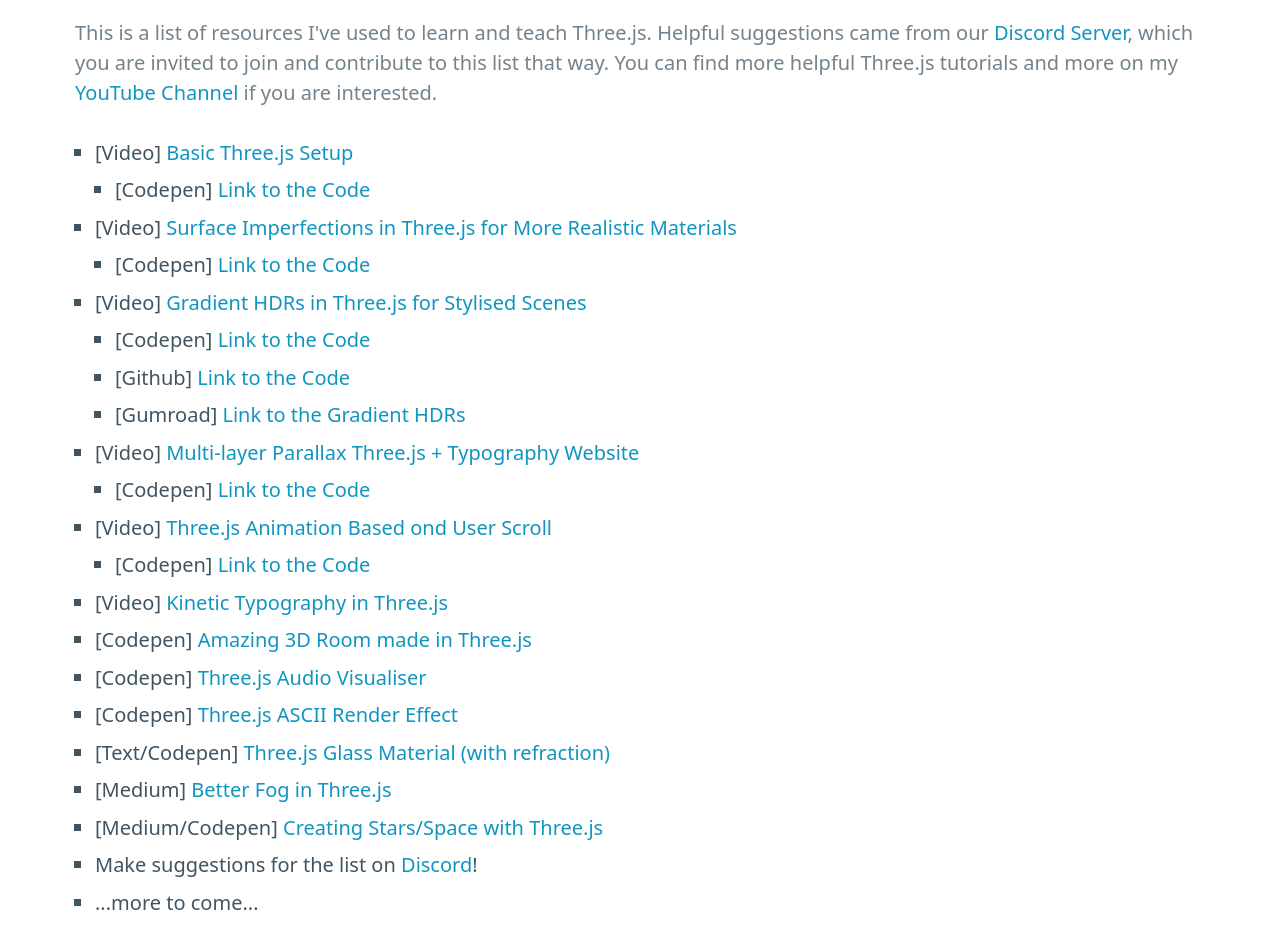
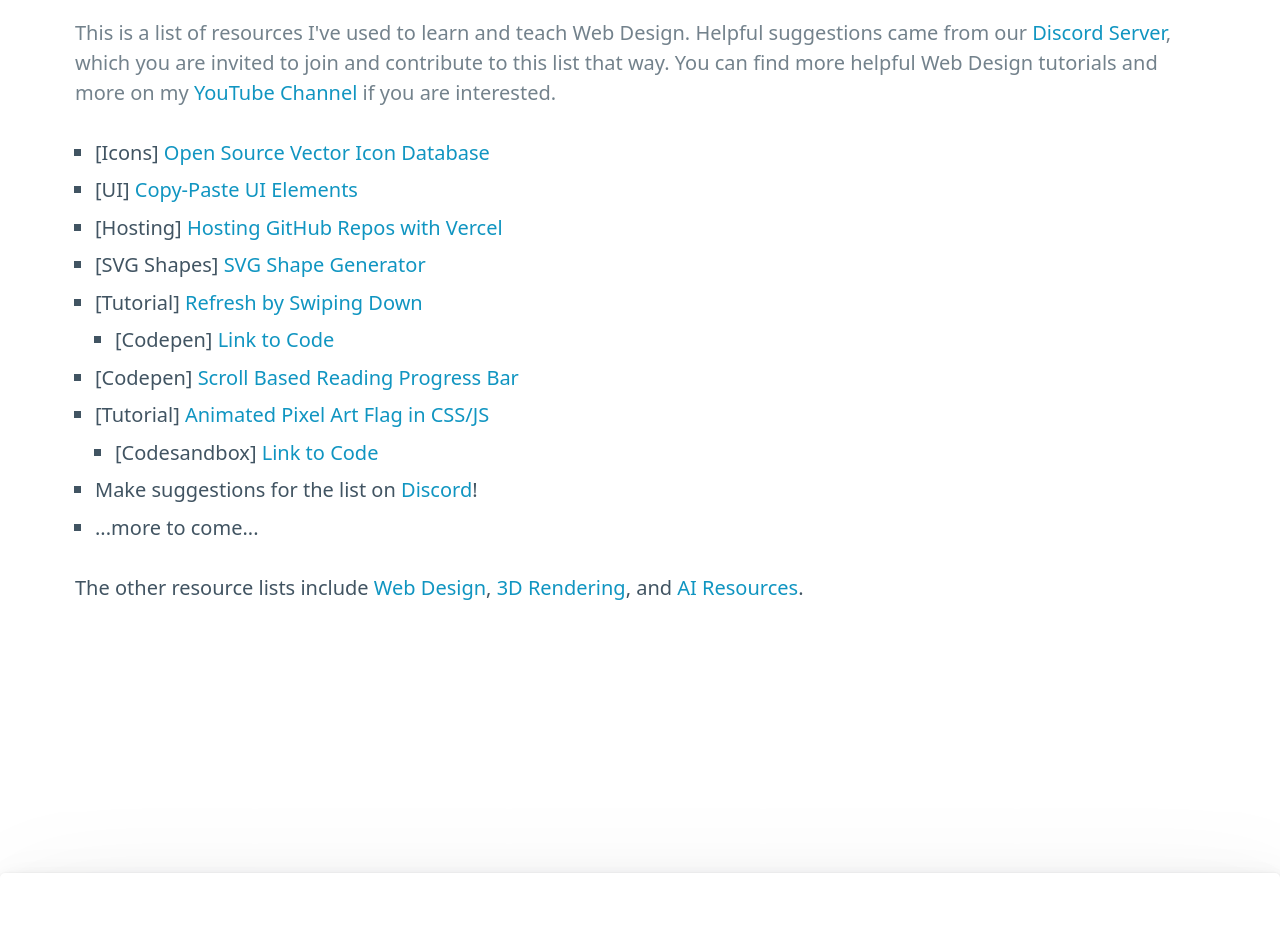
Before and after one commit to miroleon/webdesign-resources, a plain HTML site: page index.html in a window 1280 px wide. Shown: the part 205-1143 px from the top of the page. Drawn offline with nearby package versions, Linux system fonts and the light colour scheme; a script that the page names is missing.

Commit message:
link updates

```diff
--- a/index.html
+++ b/index.html
@@ -4,13 +4,13 @@
 <head>
     <meta charset="utf-8" />
     <meta name="viewport" content="width=device-width, initial-scale=1" />
-    <title>Three.js Resource List</title>
+    <title>Web Design Resource List</title>
     <meta name="description"
-        content="This is a list of resources I've used to learn and teach Three.js. Helpful suggestions came from our Discord Server, which you are invited to join and contribute to this list that way. You can find more helpful Three.js tutorials and more on my YouTube Channel if you are interested." />
-        <link rel="apple-touch-icon" sizes="180x180" href="/favicon_io">
-        <link rel="icon" type="image/png" sizes="32x32" href="./favicon_io/favicon-32x32.png">
-        <link rel="icon" type="image/png" sizes="16x16" href="./favicon_io/favicon-16x16.png">
-        <link rel="manifest" href="./favicon_io/site.webmanifest">
+        content="This is a list of resources I've used to learn and teach Web Design. Helpful suggestions came from our Discord Server, which you are invited to join and contribute to this list that way. You can find more helpful Web Design tutorials and more on my YouTube Channel if you are interested." />
+    <link rel="apple-touch-icon" sizes="180x180" href="/favicon_io">
+    <link rel="icon" type="image/png" sizes="32x32" href="./favicon_io/favicon-32x32.png">
+    <link rel="icon" type="image/png" sizes="16x16" href="./favicon_io/favicon-16x16.png">
+    <link rel="manifest" href="./favicon_io/site.webmanifest">
 
     <!-- Pico.css -->
     <link rel="stylesheet" href="https://cdn.jsdelivr.net/npm/@picocss/pico@1/css/pico.min.css" />
@@ -20,56 +20,33 @@
     <!-- Main -->
     <main class="container">
         <hgroup>
-            <h1>Three.js Resource List</h1>
+            <h1>Web Design Resource List</h1>
             <h2>by Miro Leon Bucher</h2>
             <br>
-            <p>This is a list of resources I've used to learn and teach Three.js. Helpful suggestions came from our <a target="_blank"
-                    href="https://discord.gg/pxv5fzmShE">Discord Server</a>, which you are invited to join and contribute to this list that way. You
-                can find more helpful Three.js tutorials and more on my <a target="_blank" href="https://youtube.com/@miroxleon">YouTube Channel</a> if you are
+            <p>This is a list of resources I've used to learn and teach Web Design. Helpful suggestions came from our <a
+                    target="_blank" href="https://discord.gg/pxv5fzmShE">Discord Server</a>, which you are invited to
+                join and contribute to this list that way. You
+                can find more helpful Web Design tutorials and more on my <a target="_blank"
+                    href="https://youtube.com/@miroxleon">YouTube Channel</a> if you are
                 interested.</p>
         </hgroup>
 
         <ul>
-            <li>[Video] <a target="_blank" href="https://youtu.be/l7zkOM4FvZQ?si=EWQt5eghRyTMwoT5">Basic Three.js Setup</a></li>
-            <ul>
-                <li>[Codepen] <a target="_blank" href="https://codepen.io/miroleon/pen/ZEMdZqQ">Link to the Code</a></li>
-            </ul>
-            <li>[Video] <a target="_blank" href="https://youtu.be/6x6h9ALZ_-Q?si=FbegDK3aWvOX57aL">Surface Imperfections in Three.js for More Realistic Materials</a></li>
-            <ul>
-                <li>[Codepen] <a target="_blank" href="https://codepen.io/miroleon/pen/gOBYRpY">Link to the Code</a></li>
-            </ul>
-            <li>[Video] <a target="_blank" href="https://youtu.be/Muq-VpaPzoE?si=NFy4plzurFrZ-xWY">Gradient HDRs in Three.js for
-                    Stylised Scenes</a></li>
-            <ul>
-                <li>[Codepen] <a target="_blank" href="https://codepen.io/miroleon/pen/dyQdzKq">Link to the Code</a></li>
-                <li>[Github] <a target="_blank" href="https://github.com/miroleon/gradient_hdr_freebie">Link to the Code</a></li>
-                <li>[Gumroad] <a target="_blank" href="https://miroleon.gumroad.com/l/gradient_hdr_pack">Link to the Gradient HDRs</a></li>
-            </ul>
-            <li>[Video] <a target="_blank" href="https://youtu.be/Y5kJFvQtb-U?si=_kEO4ZAmIJuAwoVm">Multi-layer Parallax Three.js +
-                    Typography Website</a></li>
-            <ul>
-                <li>[Codepen] <a target="_blank" href="https://codepen.io/miroleon/pen/MWzxdqr">Link to the Code</a></li>
-            </ul>
-            <li>[Video] <a target="_blank" href="https://youtu.be/oCUlA_aUzHY?feature=shared">Three.js Animation Based ond User Scroll</a></li>
-            <ul>
-                <li>[Codepen] <a target="_blank" href="https://codepen.io/miroleon/pen/GRPpVrd">Link to the Code</a></li>
-            </ul>
-            <li>[Video] <a target="_blank" href="https://youtu.be/_9Z-YQVQkpE?si=UT-Iv-tCwIWZoaR-">Kinetic Typography in
-                    Three.js</a></li>
-            <li>[Codepen] <a target="_blank" href="https://codepen.io/ricardoolivaalonso/pen/KKbWGNZ">Amazing 3D Room made in
-                    Three.js</a></li>
-            <li>[Codepen] <a target="_blank" href="https://codepen.io/ma_suwa/pen/BarLGgx">Three.js Audio Visualiser</a></li>
-            <li>[Codepen] <a target="_blank" href="https://codepen.io/TopherV/pen/NrWPjW">Three.js ASCII Render Effect</a></li>
-            <li>[Text/Codepen] <a target="_blank" href="https://tympanus.net/codrops/2021/10/27/creating-the-effect-of-transparent-glass-and-plastic-in-three-js/">Three.js
-                    Glass Material (with refraction)</a></li>
-            <li>[Medium] <a target="_blank" href="https://snayss.medium.com/three-js-fog-hacks-fc0b42f63386">Better Fog in
-                    Three.js</a></li>
-            <li>[Medium/Codepen] <a target="_blank" href="https://medium.com/nerd-for-tech/adding-a-custom-star-field-background-with-three-js-79a1d18fd35d">Creating
-                    Stars/Space with Three.js</a></li>
-            <li>Make suggestions for the list on <a target="_blank" href="https://discord.gg/pxv5fzmShE">Discord</a>!</li>
+            <li>[Icons] <a href="https://iconify.design/">Open Source Vector Icon Database</a></li>
+            <li>[UI] <a href="https://uiverse.io/">Copy-Paste UI Elements</a></li>
+            <li>[Hosting] <a href="https://vercel.com/">Hosting GitHub Repos with Vercel</a></li>
+            <li>[SVG Shapes] <a href="https://www.softr.io/tools/svg-shape-generator">SVG Shape Generator</a></li>
+            <li>[Tutorial] <a href="https://nerdy.dev/pull-to-refresh-prototype-with-scroll-snap-and-scroll-driven-animation">Refresh by Swiping Down</a></li>
+            <ul><li>[Codepen] <a href="https://codepen.io/argyleink/pen/ExOWjMe">Link to Code</a></li></ul>
+            <li>[Codepen] <a href="https://codepen.io/bramus/pen/GRxvOgx">Scroll Based Reading Progress Bar</a></li>
+            <li>[Tutorial] <a href="https://www.joshwcomeau.com/animation/pride-flags/">Animated Pixel Art Flag in CSS/JS</a></li>
+            <ul><li>[Codesandbox] <a href="https://codesandbox.io/s/n9dxht?file=/PrideFlag.js&from-sandpack=true">Link to Code</a></li></ul>
+            <li>Make suggestions for the list on <a target="_blank" href="https://discord.gg/pxv5fzmShE">Discord</a>!
+            </li>
             <li>...more to come...</li>
         </ul>
-        <p>The other resource lists include <a target="_blank" href="">Web Design</a>, <a target="_blank" href="">3D Rendering</a>, and <a target="_blank" href="">AI
+        <p>The other resource lists include <a target="_blank" href="">Web Design</a>, <a target="_blank" href="">3D
+                Rendering</a>, and <a target="_blank" href="">AI
                 Resources</a>.</p>
     </main>
     <footer>
```
